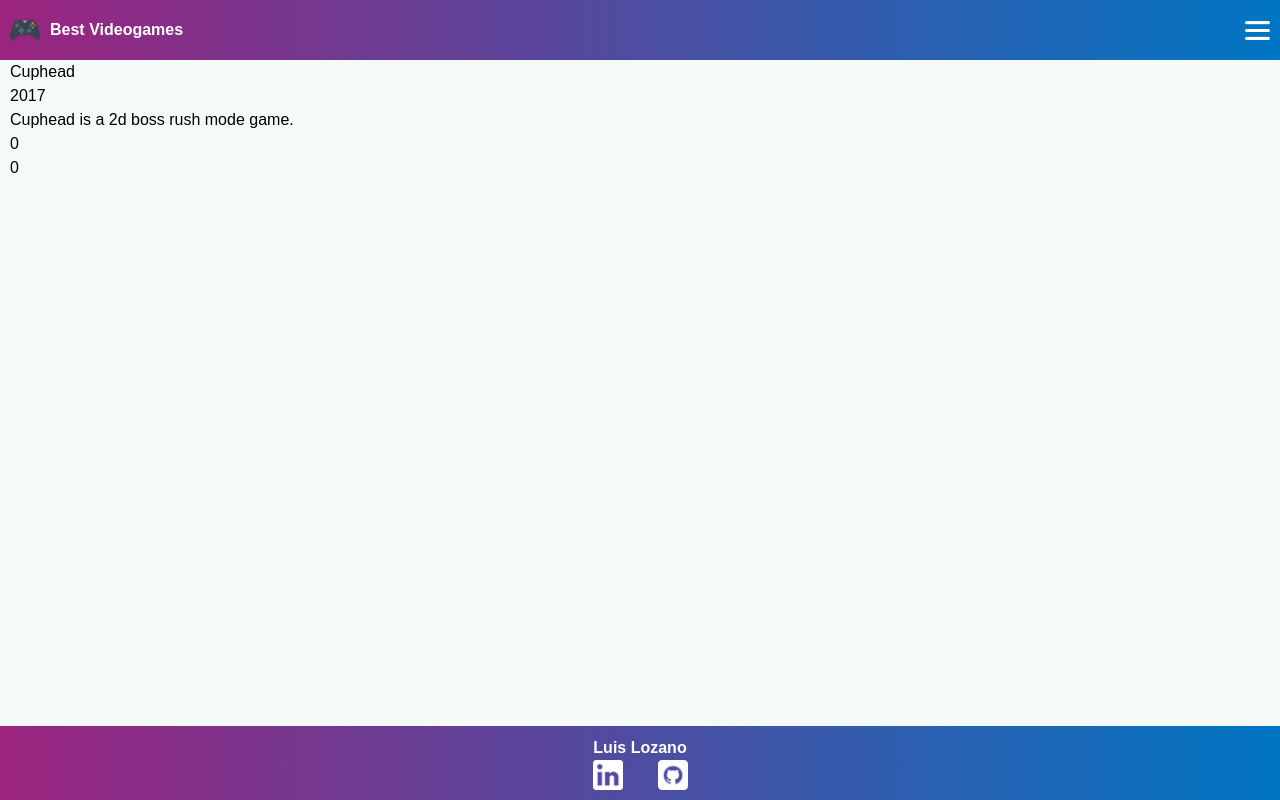
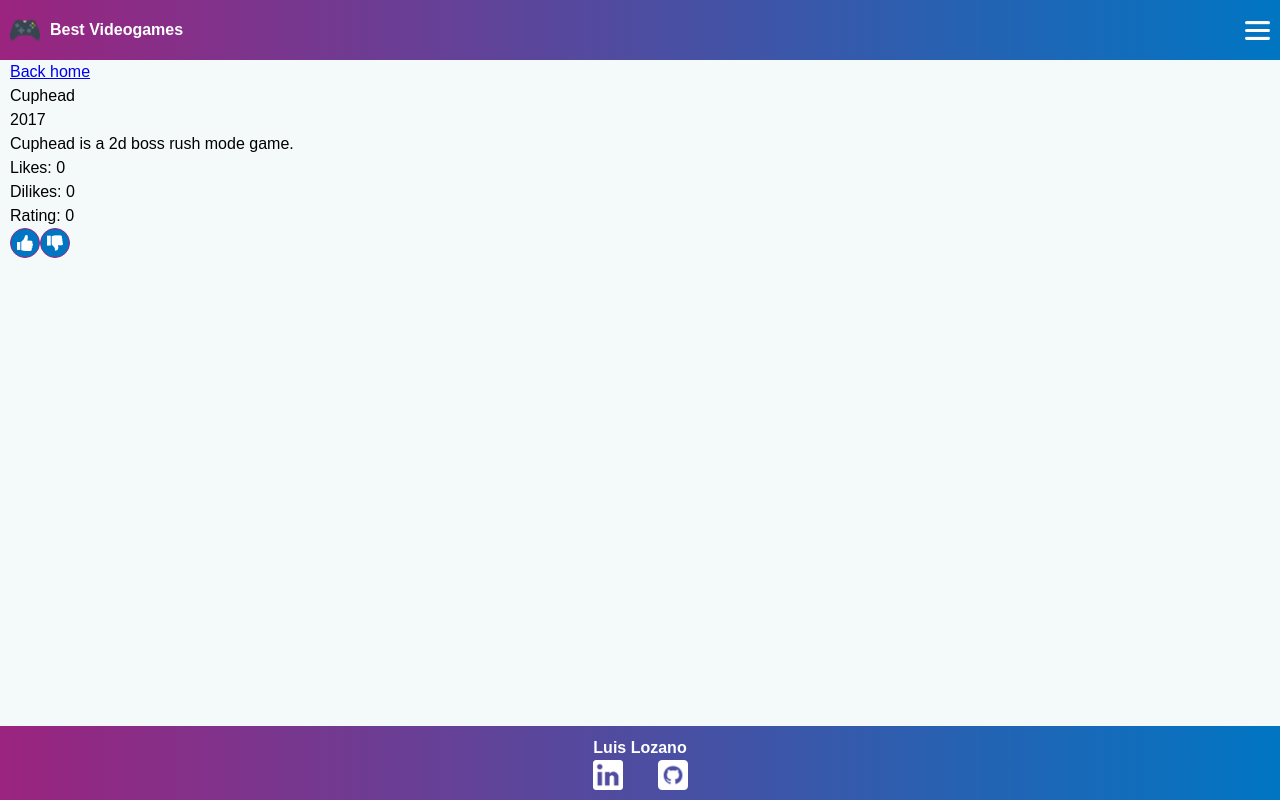
Before and after one commit to lslozano/scalero, a React (Create React App) app: page /Cuphead in a window 1280 px wide. Built offline with nearby package versions, Linux system fonts and the light colour scheme.

Commit message:
Modify the rating method

```diff
--- a/src/App.js
+++ b/src/App.js
@@ -30,7 +30,7 @@ const App = () => {
           <Navbar />
           <Routes>
             <Route path="/" element={<Home gamesState={games} setGames={setGames} />} />
-            <Route path="/:game" element={<Game gamesState={games}/>} />
+            <Route path="/:game" element={<Game gamesState={games} setGames={setGames} />} />
           </Routes>
           <Footer />
         </Router>
--- a/src/components/VoteButtons/index.jsx
+++ b/src/components/VoteButtons/index.jsx
@@ -26,8 +26,14 @@ const VoteButtons = (props) => {
   const handleVote = (gameKey, gamesState, setGames, vote) => {
     const games = [...gamesState];
 
+    let rating;
     const { likes, dislikes } = games[gameKey];
-    const rating = calculateRating(likes, dislikes);
+
+    if (vote === 'likes') {
+      rating = calculateRating(likes + 1, dislikes);
+    } else {
+      rating = calculateRating(likes, dislikes + 1);
+    }
 
     const game = {
       ...games[gameKey],
--- a/src/views/Game/index.jsx
+++ b/src/views/Game/index.jsx
@@ -1,26 +1,53 @@
 import React from 'react'
-import { useParams } from 'react-router-dom';
+import { Link, useParams } from 'react-router-dom';
 // Components
 import VoteButtons from '../../components/VoteButtons';
 
 const Game = (props) => {
-  const { gamesState } = props;
+  const { gamesState, setGames } = props;
   const params = useParams();
   const { game } = params;
   const gameName = game.replace(/-/g, ' ');
+  const selectedGame = gamesState.filter(game => game.name === gameName)
 
-  const selectedGame = gamesState.filter(game => game.name === gameName);
   const [gameInformation] = selectedGame;
-  console.log(gameInformation);
-  const { name, year, description, likes, dislikes, reviews } = gameInformation;
+
+  if (gameInformation === undefined) {
+    return (
+      <>
+        <Link to="/">Back home</Link>
+        <p>Game not available in library</p>
+      </>
+    );
+  };
+
+  const indexOfSelectedGame = gamesState.findIndex(game => game.name === gameInformation.name);
+  const {
+    name,
+    year,
+    description,
+    voted,
+    likes,
+    dislikes,
+    rating,
+    reviews,
+  } = gameInformation;
 
   return (
     <div>
+      <Link to="/">Back home</Link>
       <p>{name}</p>
       <p>{year}</p>
       <p>{description}</p>
-      <p>{likes}</p>
-      <p>{dislikes}</p>
+      <p>Likes: {likes}</p>
+      <p>Dilikes: {dislikes}</p>
+      <p>Rating: {rating}</p>
+      <VoteButtons
+        voted={voted}
+        index={indexOfSelectedGame}
+        gamesState={gamesState}
+        setGames={setGames}
+      />
       <p>{reviews}</p>
     </div>
   )
```
